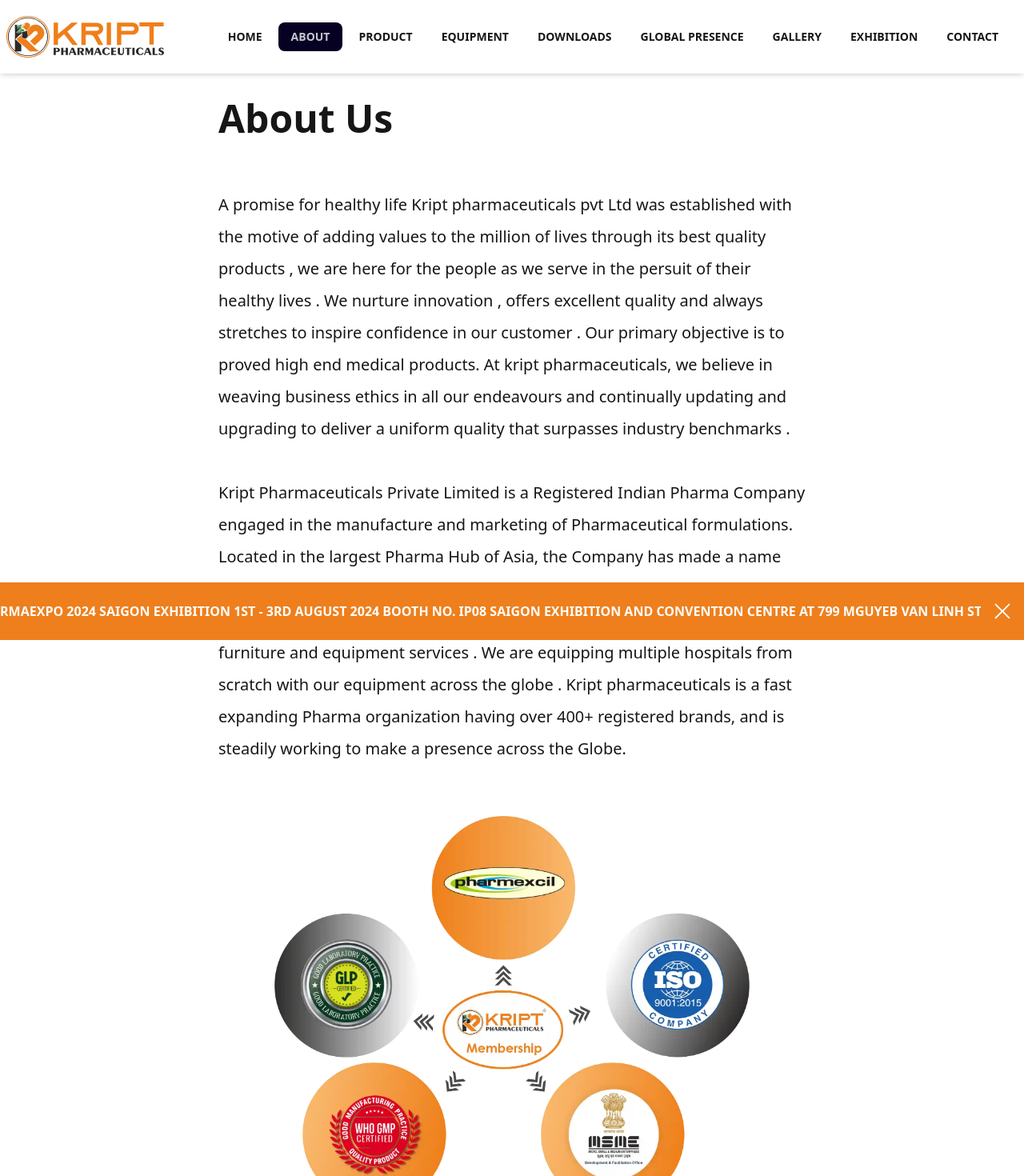
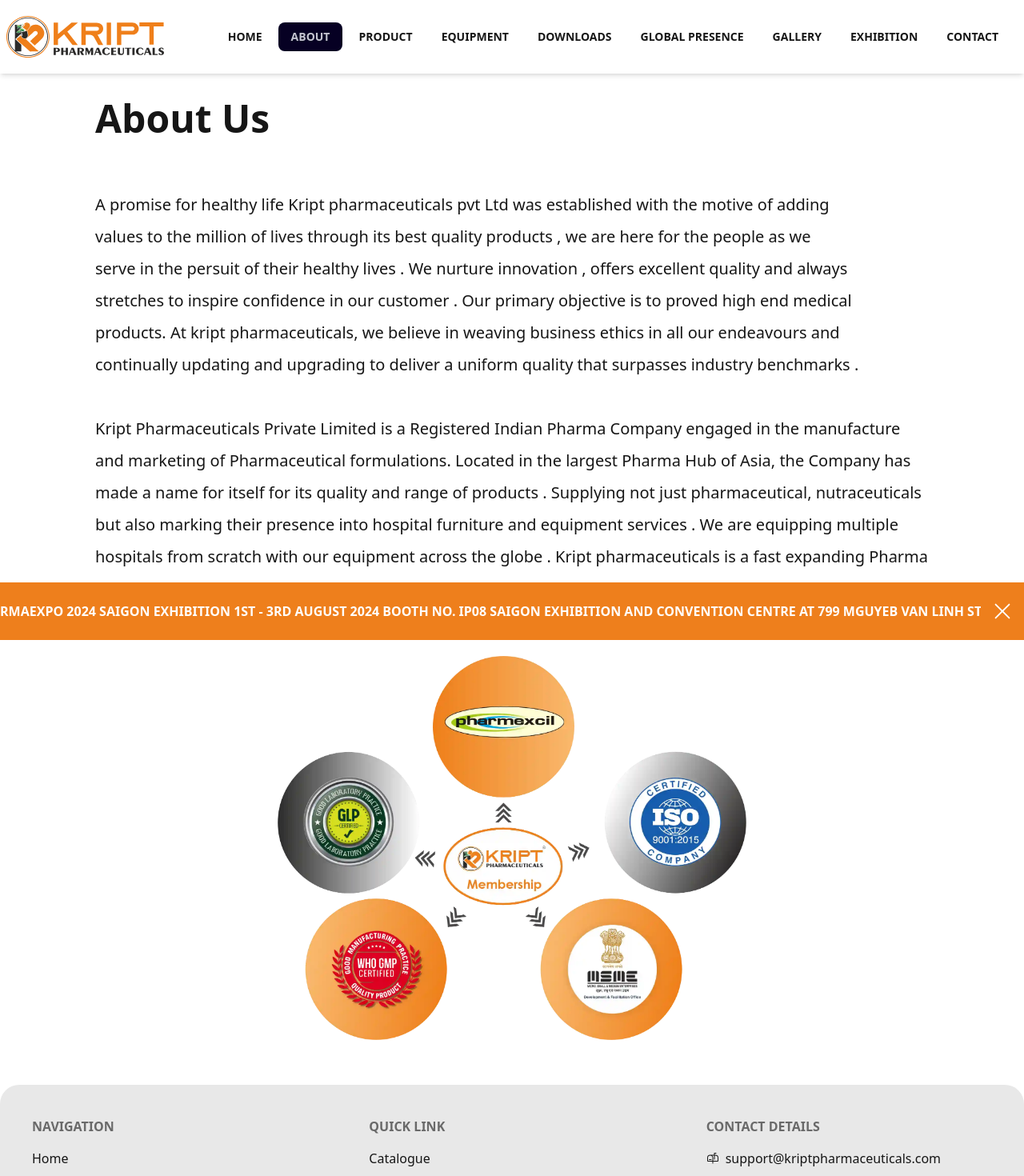
Before and after one commit to decipher-cs/kriptpharma, a React (Vite) app: page /about in a window 1280 px wide. Shown: the top 1470 px of the page at 80% size. Built offline with nearby package versions, Linux system fonts and the light colour scheme; no server answers.

Commit message:
Fix: content was overflowing

```diff
--- a/src/routes/about.lazy.tsx
+++ b/src/routes/about.lazy.tsx
@@ -11,8 +11,8 @@ const AboutUs = () => {
     return (
         <section className="mx-auto max-w-screen-xl space-y-8">
             <article className="mx-auto grid items-center justify-center gap-16" id="about-us">
-                <h2 className="text-3xl font-bold lg:text-5xl">About Us</h2>
-                <p className="max-w-prose text-lg/relaxed sm:text-xl/loose">
+                <h2 className="max-w-prose text-3xl font-bold lg:text-5xl">About Us</h2>
+                <p className="text-lg/relaxed sm:text-xl/loose">
                     <Balancer>
                         A promise for healthy life Kript pharmaceuticals pvt Ltd was established
                         with the motive of adding values to the million of lives through its best
@@ -36,7 +36,11 @@ const AboutUs = () => {
                     </Balancer>
                 </p>
 
-                <img src={certificates} className={'mx-auto max-w-prose'} alt={'accreditations and certifications'} />
+                <img
+                    src={certificates}
+                    className={'mx-auto inline-block max-h-[60svh]'}
+                    alt={'accreditations and certifications'}
+                />
             </article>
         </section>
     )
```
